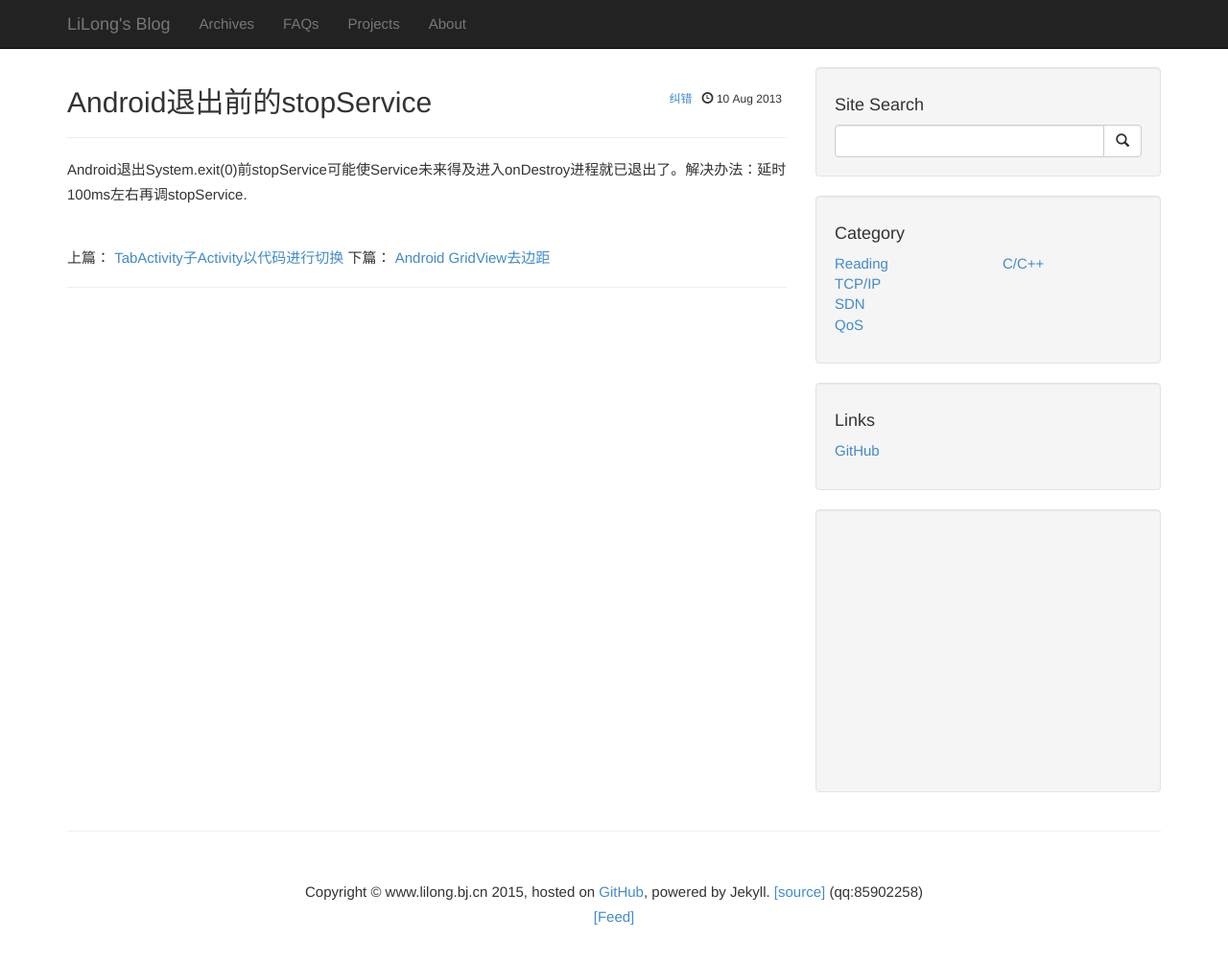
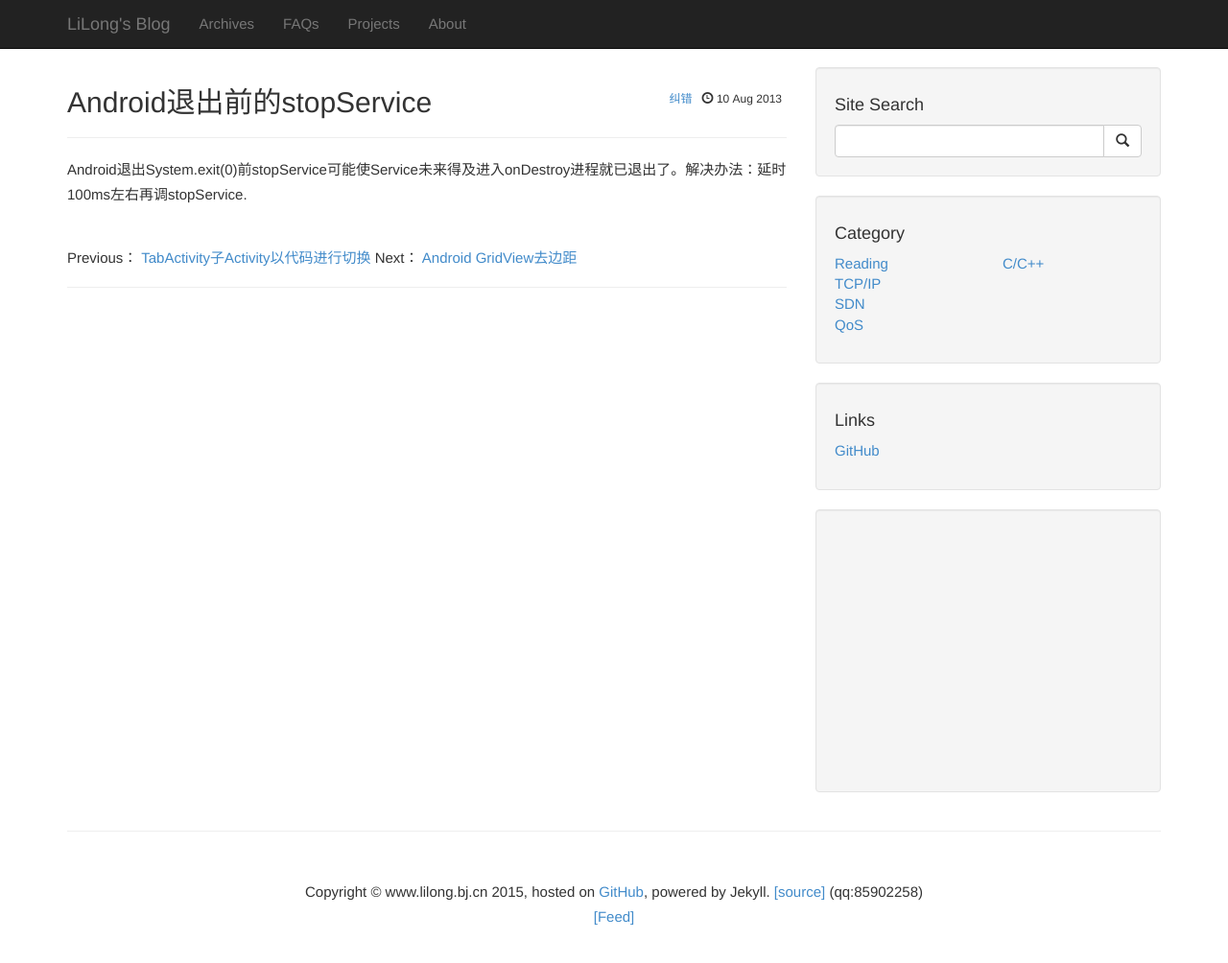
Before and after one commit to li-long/li-long.github.io, a Jekyll site: the page built from _posts/2013-08-10-service-destroy.markdown, in a window 1280 px wide and 1029 px high. Shown: the top 1004 px of the window at 96% size. Built offline with Jekyll 4.4.1, drawn with Linux system fonts in a browser that asks for light colours; Markdown is read by kramdown in place of the engine named in the settings; comment, search, counter and statistics services are not loaded.

Commit message:
modify post.html:

```diff
--- a/_layouts/post.html
+++ b/_layouts/post.html
@@ -17,7 +17,7 @@ layout: default
 <div style="margin-top:10px;margin-bottom:10px">
   {%if page.previous%}
   <span class="next">
-    上篇：
+    Previous：
     <a href="{{page.previous.url}}">
       {{page.previous.title}}
     </a>
@@ -25,7 +25,7 @@ layout: default
   {%endif%}
   {%if page.next%}
   <span class="prev">
-    下篇：
+    Next：
     <a href="{{page.next.url}}">
       {{page.next.title}}
     </a>
```
